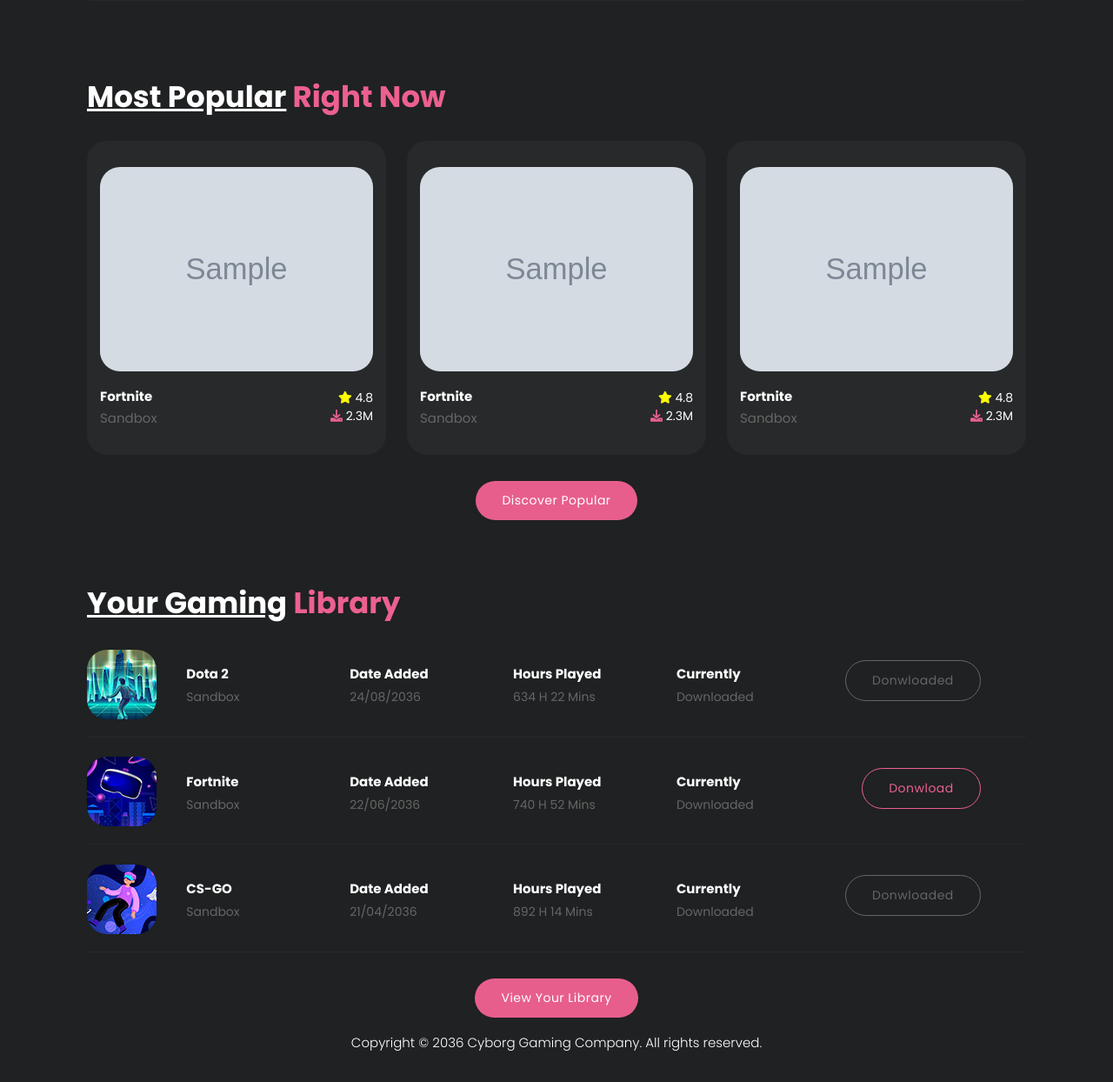
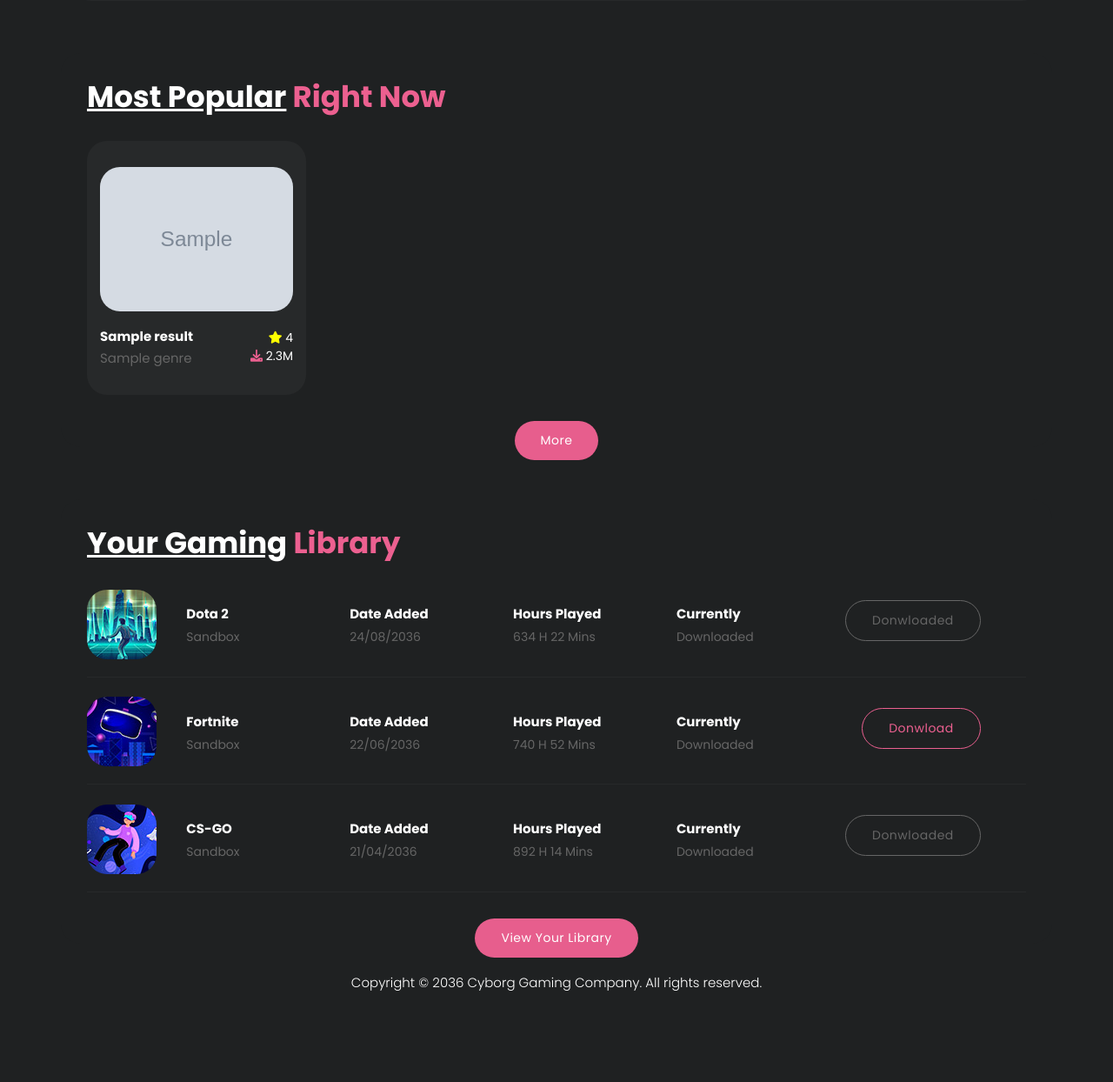
Before and after one commit to wole-abraham/Gamelib, a Flask app: page / in a window 1280 px wide. Shown: the part 609-1853 px from the top of the page at 87% size. After the commit the page ends 1748 px from the top, so only its background shows below. Run offline with Flask 3, Linux system fonts and the light colour scheme; grey boxes marked "Sample" are stand-in pictures; a database or web service that is not in the repository returns one stand-in record (values such as "Sample title"); data that the repository does not hold is empty; some libraries are stand-ins or nearby versions.

Commit message:
added_api

```diff
--- a/api_requests.py
+++ b/api_requests.py
@@ -2,12 +2,16 @@ import requests
 
 base_url = "https://api.rawg.io/api/games"
 api_key = {"key": "4f87adae5f3c405fbd2e86a44af08ec9"}
-image = []
-def get_index():
-    req = requests.get(base_url, api_key)
-    res = req.json().get('results')
-    for shots in res:
-        images = shots['short_screenshots'][0]['image']
-        image.append(images)
 
-    return image
+data = {}
+
+req = requests.get(base_url, api_key)
+def get_index(next=None):
+    if next:
+        req = requests.get(next)
+        data['results'] = data['results'] + req.json()['results']
+    else:
+        req = requests.get(base_url, api_key)
+        data['results'] = req.json()['results']
+        data['next']=req.json()['next']
+    return data
--- a/app.py
+++ b/app.py
@@ -1,6 +1,6 @@
 
 #!/usr/bin/env python3
-from flask import Flask, render_template, url_for
+from flask import Flask, render_template, url_for, redirect, request
 import api_requests
 app = Flask(__name__)
 
@@ -8,8 +8,14 @@ app = Flask(__name__)
 def index():
     """ homepage: just displays the games"""
     # testing
-    a  = api_requests.get_index()
-    return render_template('index.html', images=a)
+    next = request.args.get('next')
+    data  = api_requests.get_index(next)
+    return render_template('index.html', data=data)
+
+@app.route('/more')
+def more():
+    next = request.args.get('next')
+    return redirect(url_for('index', next=next))
 
 @app.route('/details', strict_slashes=False)
 def details():
--- a/templates/index.html
+++ b/templates/index.html
@@ -8,7 +8,7 @@
 
     <link href="https://fonts.googleapis.com/css2?family=Poppins:wght@100;200;300;400;500;600;700;800;900&display=swap" rel="stylesheet">
 
-    <title>Cyborg - Awesome HTML5 Template</title>
+    <title>GameLib</title>
 
     <!-- Bootstrap core CSS -->
     <link href="{{ url_for('static', filename='vendor/bootstrap/css/bootstrap.min.css')}}" rel="stylesheet">
@@ -111,28 +111,25 @@ https://templatemo.com/tm-579-cyborg-gaming
                   <h4><em>Most Popular</em> Right Now</h4>
                 </div>
                 <div class="row">
-                  {% for image in images %}
-                  <div class="col-lg-4 col-sm-6" >
+                  {% for items in data['results'] %}
+                  <div class="col-lg-3 col-sm-6" >
                     <a href="https://www.google.com"><div class="item">
-                      <img src="{{ image }}" alt="">
-                      <h4>Fortnite<br><span>Sandbox</span></h4>
+                      <img src="{{ items.get('background_image') }}" alt="">
+                      <h4>{{ items.get('name')}}<br><span>{{items.get('genres')[0]['name']}}</span></h4>
                       <ul>
-                        <li><i class="fa fa-star"></i> 4.8</li>
+                        <li><i class="fa fa-star"></i> {{ items.get('rating')}}</li>
                         <li><i class="fa fa-download"></i> 2.3M</li>
                       </ul>
                     </div>
-                  </div></a>
+                  </a></div>
                   {% endfor %}
-
-
-
 
 
 
 
                   <div class="col-lg-12">
                     <div class="main-button">
-                      <a href="{{url_for('browse')}}">Discover Popular</a>
+                      <a href="{{url_for('more', next= data['next'])}}">More</a>
                     </div>
                   </div>
                 </div>
```
